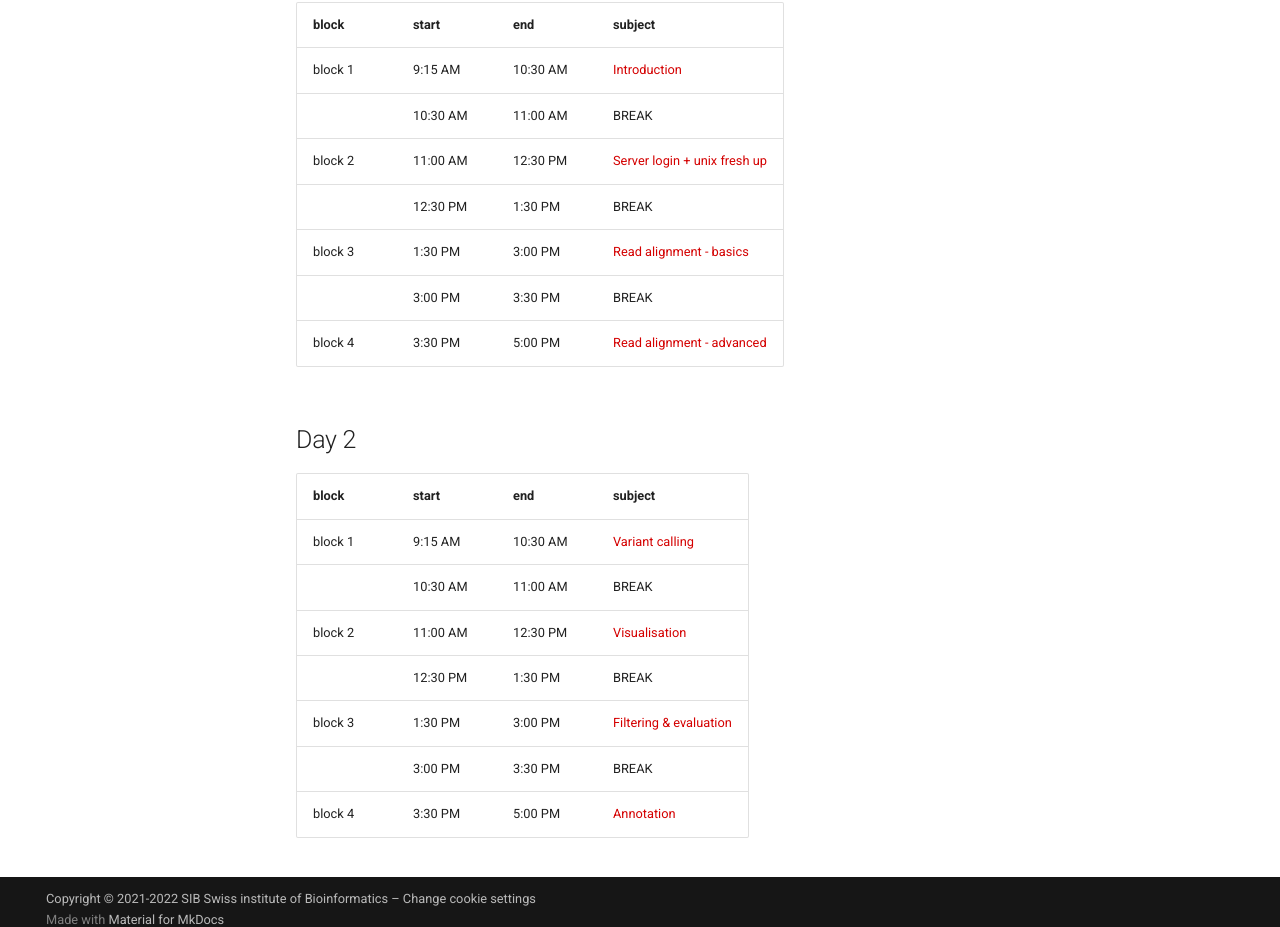
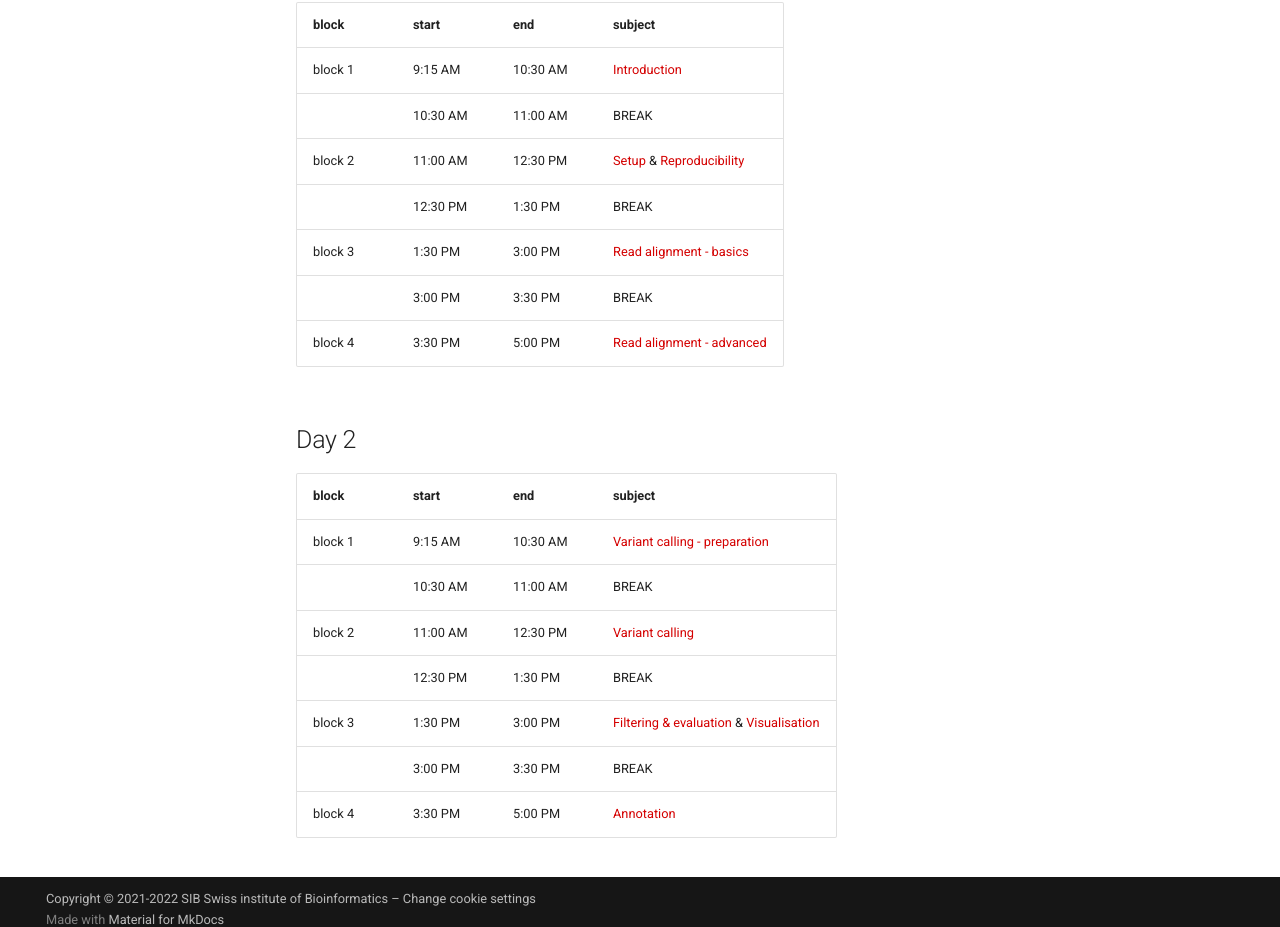
Before and after one commit to sib-swiss/NGS-variants-training, an MkDocs documentation site: the page built from docs/course_schedule.md, in a window 1280 px wide and 1315 px high. Shown: the part 373-1300 px from the top of the window. Built offline with MkDocs 1.6.1 and Material for MkDocs 9.7.7, drawn with Linux system fonts in a browser that asks for light colours; comment, search, counter and statistics services are not loaded; the version menu is left out.

Commit message:
updates links in course schedule

```diff
--- a/docs/course_schedule.md
+++ b/docs/course_schedule.md
@@ -8,7 +8,7 @@
 |---------	|----------	|----------	|--------------------------------	|
 | block 1 	|  9:15 AM 	| 10:30 AM 	| [Introduction](../day1/introduction)                   	|
 |         	| 10:30 AM 	| 11:00 AM 	| BREAK                          	|
-| block 2 	| 11:00 AM 	| 12:30 PM 	| [Server login + unix fresh up](../day1/server_login) 	|
+| block 2 	| 11:00 AM 	| 12:30 PM 	| [Setup](../day1/server_login) & [Reproducibility](../day1/reproducibility)	|
 |         	| 12:30 PM 	|  1:30 PM 	| BREAK                          	|
 | block 3 	|  1:30 PM 	|  3:00 PM 	| [Read alignment - basics](../day1/alignment)      	|
 |         	|  3:00 PM 	|  3:30 PM 	| BREAK                          	|
@@ -18,10 +18,10 @@
 
 | block   	| start    	| end      	| subject                  	|
 |---------	|----------	|----------	|--------------------------	|
-| block 1 	| 9:15 AM  	| 10:30 AM 	| [Variant calling](../day2/variant_calling)          	|
+| block 1 	| 9:15 AM  	| 10:30 AM 	| [Variant calling - preparation](../day2/variant_calling_preparation)          	|
 |         	| 10:30 AM 	| 11:00 AM 	| BREAK                    	|
-| block 2 	| 11:00 AM 	| 12:30 PM 	| [Visualisation](../day2/visualisation)           	|
+| block 2 	| 11:00 AM 	| 12:30 PM 	| [Variant calling](../day2/variant_calling)     	|
 |         	| 12:30 PM 	| 1:30 PM  	| BREAK                    	|
-| block 3 	| 1:30 PM  	| 3:00 PM  	| [Filtering & evaluation](../day2/filtering_evaluation) 	|
+| block 3 	| 1:30 PM  	| 3:00 PM  	| [Filtering & evaluation](../day2/filtering_evaluation) & [Visualisation](../day2/visualisation)	|
 |         	| 3:00 PM  	| 3:30 PM  	| BREAK                    	|
 | block 4 	| 3:30 PM  	| 5:00 PM  	| [Annotation](../day2/annotation)               	|
```
